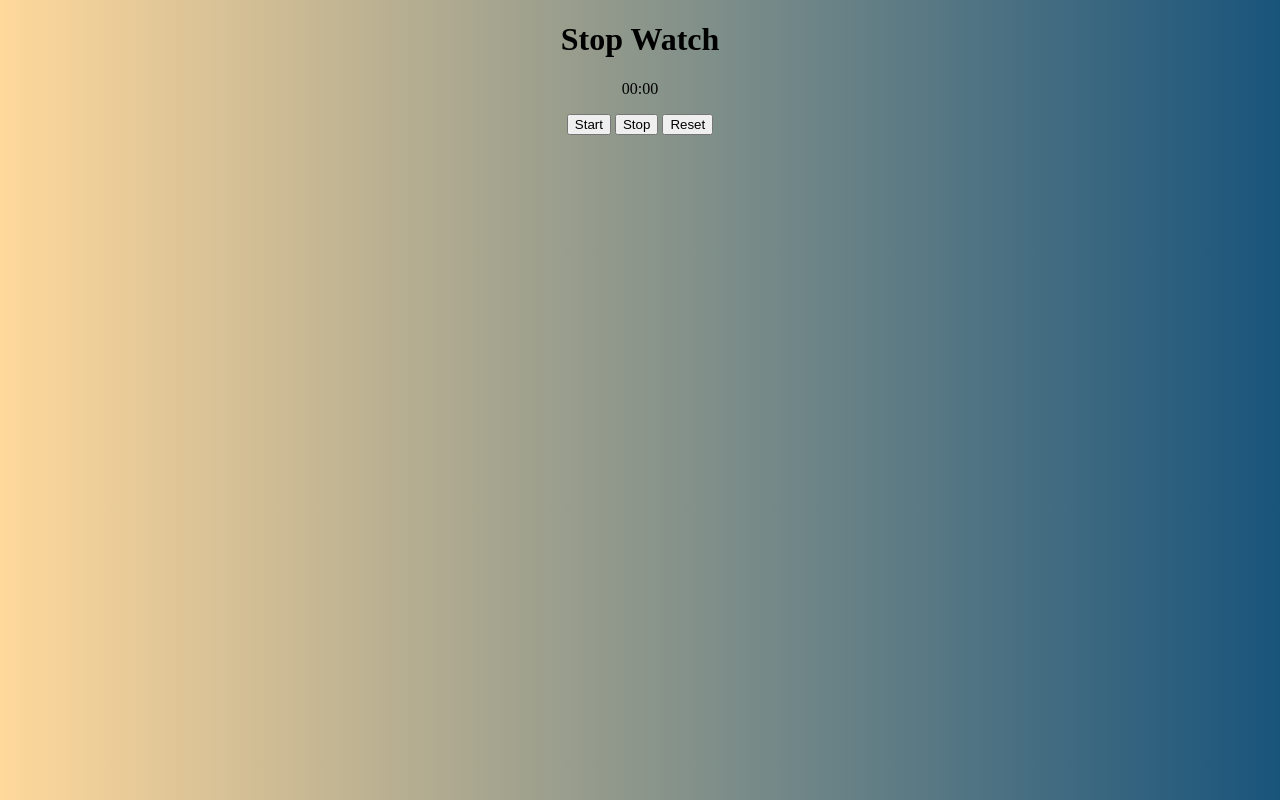
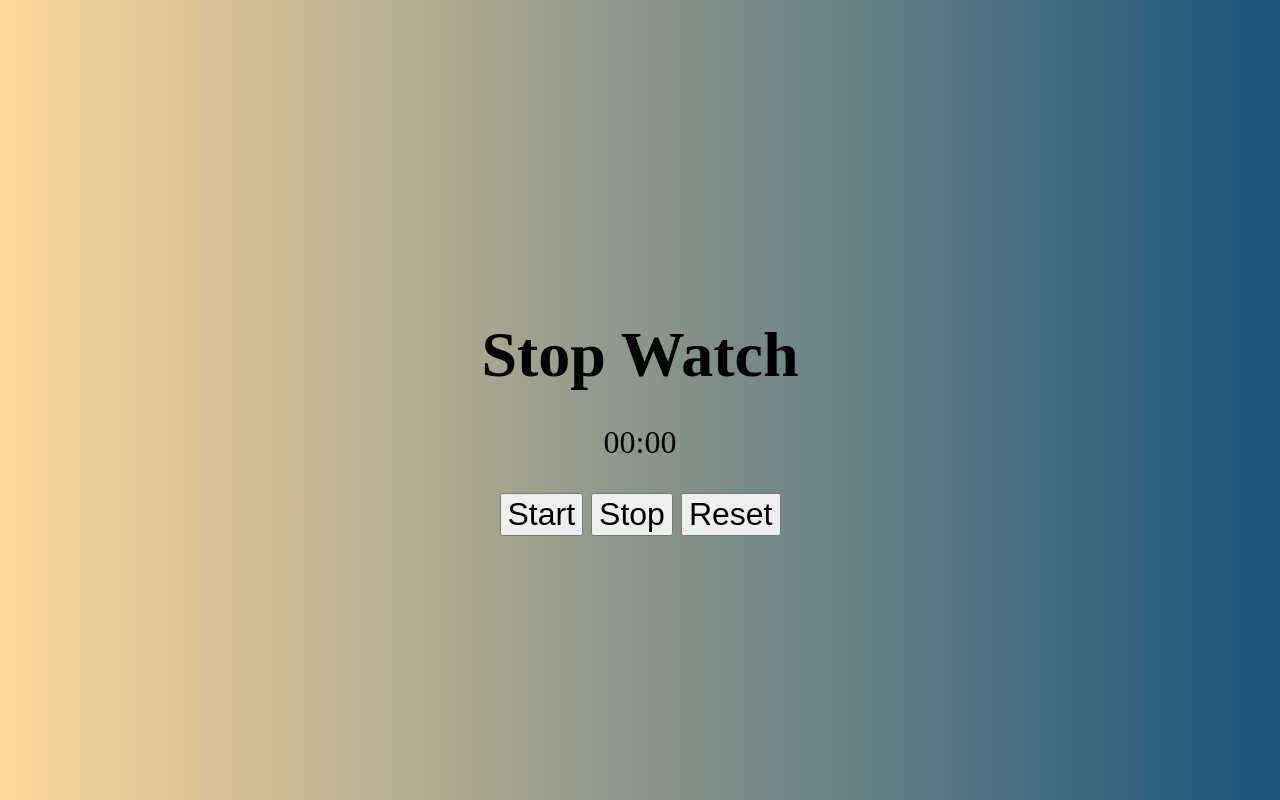
Before and after one commit to loganed09/stopWatch, a plain HTML site: page index.html in a window 1280 px wide. Drawn offline with Linux system fonts and the light colour scheme.

Commit message:
updated css

```diff
--- a/index.html
+++ b/index.html
@@ -6,15 +6,18 @@
     </head>
 
     <body>
-        <header>
+        <main>
+            <section class="stopWatch">
                 <h1>Stop Watch</h1>
-        </header>
                 <div id="stopWatchContainer">
-
                     <p id="timer"><span id="seconds">00</span>:<span id="mS">00</span></p>
+                    <div class="buttonContainer">
                         <button id="start" >Start</button>
                         <button id="stop" >Stop</button>
                         <button id="reset" >Reset</button>
                     </div>
+                </div>
+            </section>
+        </main>
     </body>            <script src="stopWatch.js"></script>
 </html>
--- a/styles.css
+++ b/styles.css
@@ -6,4 +6,29 @@ html {
 
 body {
     text-align: center;
+    margin: 0;
+    padding: 0;
+    height: 100%;
+    font-size: 2rem;
 }
+
+main {
+    height: 100vh;
+}
+
+h1 {
+    font-size: 4rem;
+    margin-bottom: 0;
+}
+
+.stopWatch {
+    height: 100vh;
+    display: flex;
+    flex-direction: column;
+    justify-content: center;
+}
+
+
+button {
+    font-size: 2rem;
+}
```
Lines whose indentation alone changed are shown as unchanged.
